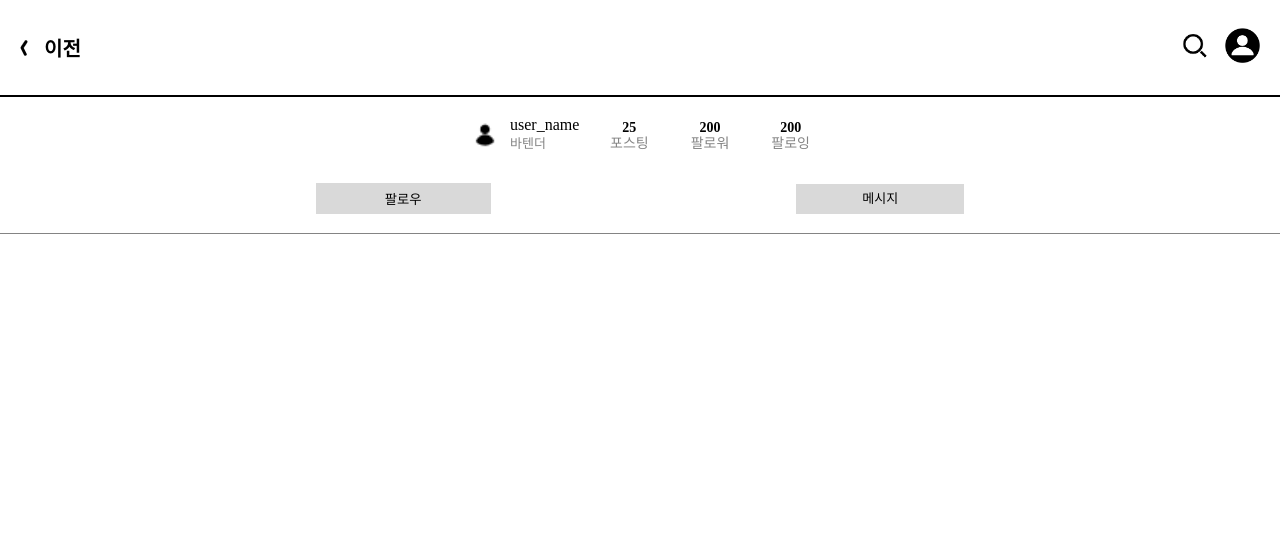
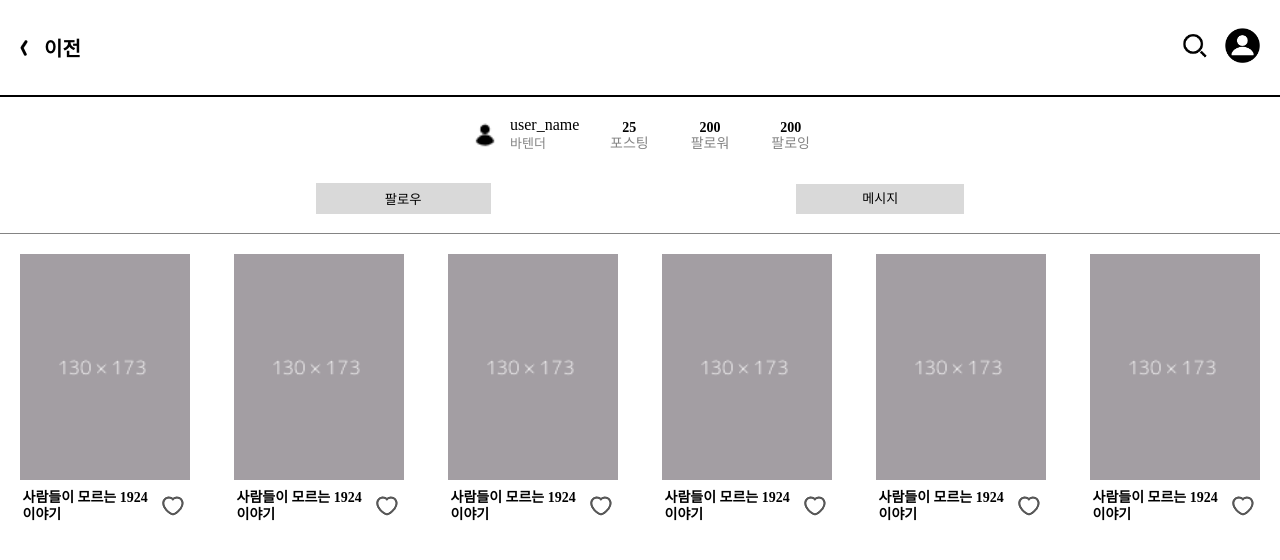
Before and after one commit to likelionAlcohol/alcohol_story, a React (Create React App) app: page /account in a window 1280 px wide. Shown: the top 560 px of the page. Built offline with nearby package versions, Linux system fonts and the light colour scheme.

Commit message:
update accountCard

```diff
--- a/src/component/account/AccountCard.js
+++ b/src/component/account/AccountCard.js
@@ -1,19 +1,68 @@
 import styles from './AccountCard.module.css';
 import example from '../../data/example.png';
+import HeartButton from '../shared/js/HeartButton';
 
 function AccountCard(){
+
     return(
         <div className={styles.body}>
-                {/* <div className={styles.contentsList}>
+                <div className={styles.contentsList}>
                     <div className={styles.contentsItem}>
-                        <img className={styles.img}
+                        <img className={styles.image}
                         src={example}
                         alt={`이미지`}/>
-                        <div className={styles.infoBox}>
-                            <div className={styles.infoName}>사람들이 모르는 1924 이야기</div>
+                        <div className={styles.titleBox}>
+                            <div className={styles.title}>사람들이 모르는 1924 이야기</div>
+                            <HeartButton className={styles.heart}/>
                         </div>
                     </div>
-                </div> */}
+                    <div className={styles.contentsItem}>
+                        <img className={styles.image}
+                        src={example}
+                        alt={`이미지`}/>
+                        <div className={styles.titleBox}>
+                            <div className={styles.title}>사람들이 모르는 1924 이야기</div>
+                            <HeartButton className={styles.heart}/>
+                        </div>
+                    </div>
+                    <div className={styles.contentsItem}>
+                        <img className={styles.image}
+                        src={example}
+                        alt={`이미지`}/>
+                        <div className={styles.titleBox}>
+                            <div className={styles.title}>사람들이 모르는 1924 이야기</div>
+                            <HeartButton className={styles.heart}/>
+                        </div>
+                    </div>
+                    <div className={styles.contentsItem}>
+                        <img className={styles.image}
+                        src={example}
+                        alt={`이미지`}/>
+                        <div className={styles.titleBox}>
+                            <div className={styles.title}>사람들이 모르는 1924 이야기</div>
+                            <HeartButton className={styles.heart}/>
+                        </div>
+                    </div>
+                    <div className={styles.contentsItem}>
+                        <img className={styles.image}
+                        src={example}
+                        alt={`이미지`}/>
+                        <div className={styles.titleBox}>
+                            <div className={styles.title}>사람들이 모르는 1924 이야기</div>
+                            <HeartButton className={styles.heart}/>
+                        </div>
+                    </div>
+                    <div className={styles.contentsItem}>
+                        <img className={styles.image}
+                        src={example}
+                        alt={`이미지`}/>
+                        <div className={styles.titleBox}>
+                            <div className={styles.title}>사람들이 모르는 1924 이야기</div>
+                            <HeartButton className={styles.heart}/>
+                        </div>
+                    </div>
+                </div>
+
         </div>
     )
 }
--- a/src/component/account/AccountCard.module.css
+++ b/src/component/account/AccountCard.module.css
@@ -1,3 +1,34 @@
 .body {
-    padding: 10px;
+    padding: 20px;
 }
+
+.contentsList {
+    display: flex;
+    justify-content: space-between;
+    flex-wrap: wrap;
+}
+
+.contentsItem {
+    width: 170px;
+}
+
+.image {
+    width: 100%;
+
+}
+
+.titleBox{
+    display: grid;
+    grid-template-columns: 130px 40px;
+    align-items: center;
+    justify-content: center;
+    justify-items: center;
+    margin: 5px 10px 20px 15px;
+}
+
+.title {
+    font-weight: 600;
+    font-size: 14px;
+    line-height: 17px;
+    font-family: 'Pretendard';
+}
--- a/src/component/information/heartButton.js
+++ /dev/null
@@ -1,13 +0,0 @@
-import styled from 'styled-components';
-import heartIcon from '../../data/heart.png';
-import heartIconFilled from '../../data/heartFill.png';
-const Heart = styled.img`
-
-`
-function heartButton({like, onClick}){
-    return(
-        <Heart src={like?heartIconFilled:heartIcon} onClick={onClick}/>
-    )
-}
-
-export default heartButton;
--- /dev/null
+++ b/src/component/shared/js/HeartButton.js
@@ -0,0 +1,19 @@
+import styled from 'styled-components';
+import heartIcon from '../../../data/heart.png';
+import heartIconFilled from '../../../data/heartFill.png';
+import {useState} from 'react';
+const Heart = styled.img`
+
+`
+function HeartButton(){
+    const [like, setLike] = useState(false)
+
+    function toggleLike(){
+        setLike(!like);
+    }
+    return(
+        <Heart src={like?heartIconFilled:heartIcon} onClick={toggleLike}/>
+    )
+}
+
+export default HeartButton;
--- a/src/component/shared/js/InfoCard.js
+++ b/src/component/shared/js/InfoCard.js
@@ -1,20 +1,12 @@
 import styles from '../css/InfoCard.module.css';
 import ReviewCard from './ReviewCard';
 import infoImage from '../../../data/infoImage.jpg';
-import HeartButton from '../../information/heartButton';
+import HeartButton from './HeartButton';
 import starGrey from '../../../data/starGrey.png';
 import {Link} from 'react-router-dom';
-import {useState} from 'react';
 
 
 function InfoCard(){
-
-    const [like, setLike] = useState(false)
-
-    function toggleLike(){
-        setLike(!like);
-    }
-
     return(
         <div className={styles.infoCard}>
             <div className={styles.imageBox}>
@@ -23,7 +15,7 @@ function InfoCard(){
             <div className={styles.mainInfo}>
                 <div className={styles.mainInfoHeader}>
                     <div className={styles.title}>로얄 살루트 21년 산</div>
-                    <HeartButton like={like} onClick={toggleLike}/>
+                    <HeartButton/>
                 </div>
                 <div className={styles.subHeader}>
                     <div className={styles.category}>위스키</div>
--- a/src/pages/Information.js
+++ b/src/pages/Information.js
@@ -4,12 +4,9 @@ import ContentsLayout from '../component/shared/js/ContentsLayout';
 
 function Information(){
     return(
-        <div>
             <ContentsLayout activeHeader="information">
                 <InfoLayout/>
             </ContentsLayout>
-
-        </div>
     )
 }
 
--- a/src/pages/Main.js
+++ b/src/pages/Main.js
@@ -4,6 +4,7 @@ import {useEffect, useState} from 'react';
 import {useNavigate} from 'react-router-dom';
 
 function Main(){
+    //scroll하면 recommendation 페이지로 넘어가도록
     const navigate = useNavigate();
     const handleScroll = () => {
         const scrollHeight = document.documentElement.scrollHeight;
@@ -11,6 +12,7 @@ function Main(){
         const clientHeight = document.documentElement.clientHeight;
         if (scrollTop + clientHeight >= scrollHeight) {
           navigate(`/recommendation`);
+          //scroll 확인
           console.log('scroll');
         }
        };
@@ -22,11 +24,9 @@ function Main(){
         };
       });
     return(
-        <div>
             <ContentsLayout activeHeader="main">
                 <MainCard/>
             </ContentsLayout>
-        </div>
     )
 
 }
--- a/src/pages/Recommendation.js
+++ b/src/pages/Recommendation.js
@@ -3,13 +3,11 @@ import ContentsLayout from '../component/shared/js/ContentsLayout';
 
 function Recommendation(){
     return(
-        <div>
             <ContentsLayout activeHeader="recommendation">
                 <GridCard/>
                 <GridCard/>
                 <GridCard/>
             </ContentsLayout>
-        </div>
     )
 }
 
```
Also changed, not shown: src/component/information/heartButton.module.css (deleted).
